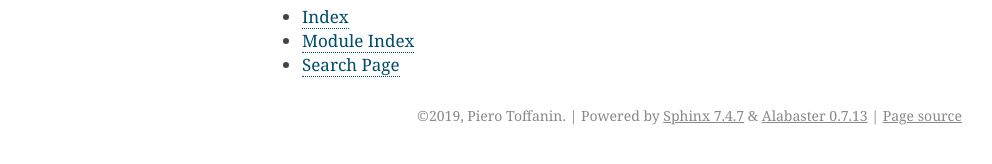
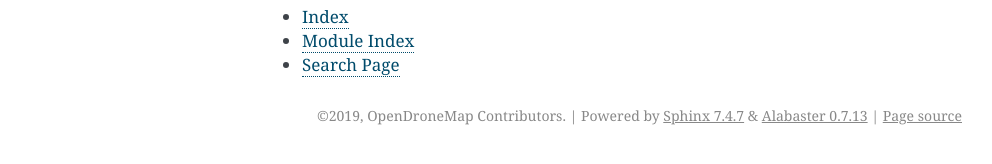
Before and after one commit to OpenDroneMap/PyODM, a Sphinx documentation site: the page built from docs/index.rst, in a window 1280 px wide. Shown: the part 513-677 px from the top of the page, without its empty margins (148-1140 px from the left). Built offline with Sphinx 7.4.7, drawn with Linux system fonts in a browser that asks for light colours.

Commit message:
Config changes, moved requirements.txt

```diff
--- a/docs/conf.py
+++ b/docs/conf.py
@@ -20,8 +20,8 @@ sys.path.insert(0, os.path.abspath('..'))
 # -- Project information -----------------------------------------------------
 
 project = 'PyODM'
-copyright = '2019, Piero Toffanin'
-author = 'Piero Toffanin'
+copyright = '2019, OpenDroneMap Contributors'
+author = 'OpenDroneMap Contributors'
 
 # The short X.Y version
 version = ''
@@ -132,7 +132,7 @@ latex_elements = {
 #  author, documentclass [howto, manual, or own class]).
 latex_documents = [
     (master_doc, 'PyODM.tex', 'PyODM Documentation',
-     'Piero Toffanin', 'manual'),
+     'OpenDroneMap Contributors', 'manual'),
 ]
 
 
--- a/setup.py
+++ b/setup.py
@@ -6,7 +6,7 @@ with open("README.md", "r") as fh:
 setuptools.setup(
     name="pyodm",
     version="0.1.0",
-    author="Piero Toffanin",
+    author="OpenDroneMap Contributors",
     author_email="pt@masseranolabs.com",
     description="Python SDK for OpenDroneMap",
     long_description=long_description,
```
Also changed, not shown: requirements.txt (renamed from docs/requirements.txt).
